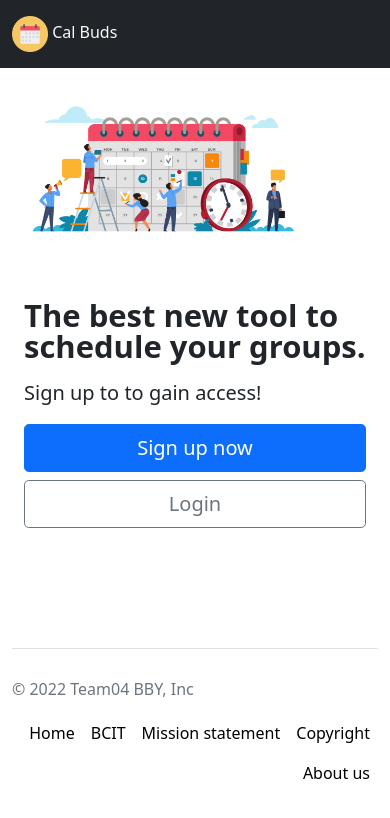
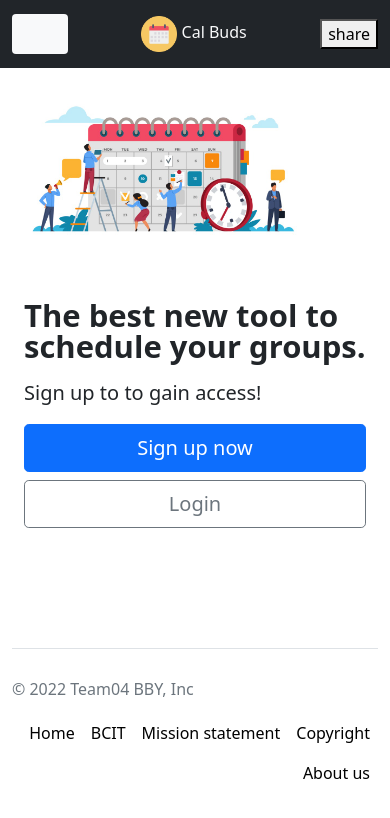
Before and after one commit to MatoCode/1800_202210_BBY04, a plain HTML site: page index.html in a window 390 px wide. Drawn offline with nearby package versions, Linux system fonts and the light colour scheme.

Commit message:
added share button to right side of navbar, editted the navbar expand settings to stay expanded up to small window sizes, and changed the colour of the nav toggle button so it is visible

```diff
--- a/text/nav.html
+++ b/text/nav.html
@@ -1,11 +1,12 @@
-<nav class="navbar navbar-expand-lg fixed-top bg-dark">
+<nav class="navbar navbar-expand-lg navbar-expand-sm fixed-top bg-dark">
     <div class="container-fluid">
-      <span class="navbar-text text-light">
+      <button class="navbar-toggler bg-light" type="button" data-bs-toggle="collapse" data-bs-target="#navbarNav" aria-controls="navbarNav" aria-expanded="false" aria-label="Toggle navigation" >
+        <span class="navbar-toggler-icon"></span>
+      </button>
+      <span class="navbar-text text-light mr-auto">
         <img src="./images/calendar_icon.png" height="36">
         Cal Buds</span>
-      <button class="navbar-toggler" type="button" data-bs-toggle="collapse" data-bs-target="#navbarNav" aria-controls="navbarNav" aria-expanded="false" aria-label="Toggle navigation">
-        <span class="navbar-toggler-icon"></span>
-      </button>
+
       <div class="collapse navbar-collapse" id="navbarNav">
         <ul class="navbar-nav">
           <li class="nav-item">
@@ -21,6 +22,10 @@
             <a class="nav-link disabled">Disabled</a>
           </li>
         </ul>
+
       </div>
+      <ul class="navbar-nav ml-auto">
+        <button>share</button>
+      </ul>
     </div>
   </nav>
```
